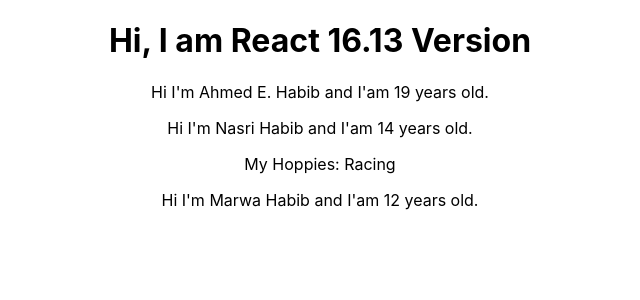
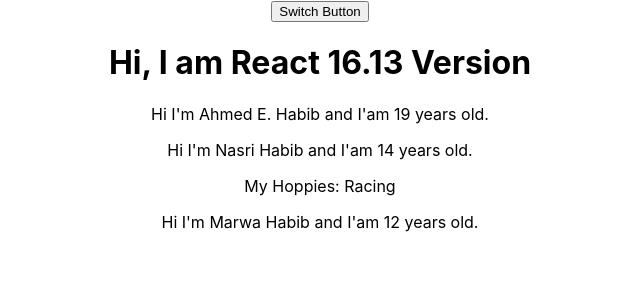
Before and after one commit to 4hmedhabib/React-learning, a React (Create React App) app in the folder my-app/: page / in a window 1280 px wide. Shown: the top 300 px of the page, without its empty margins (320-960 px from the left). Built offline with nearby package versions, Linux system fonts and the light colour scheme.

Commit message:
Handling Events

```diff
--- a/my-app/src/App.js
+++ b/my-app/src/App.js
@@ -11,8 +11,13 @@
     ],
   };
 
+  const switchNameHandler = () => {
+    console.log("Was Clicked");
+  };
+
   return (
     <div className="App">
+      <button onClick={switchNameHandler}>Switch Button</button>
       <h1>Hi, I am React 16.13 Version</h1>
       <Person name={state.persons[0].name} age={state.persons[0].age} />
       <Person name={state.persons[1].name} age={state.persons[1].age}>
```
